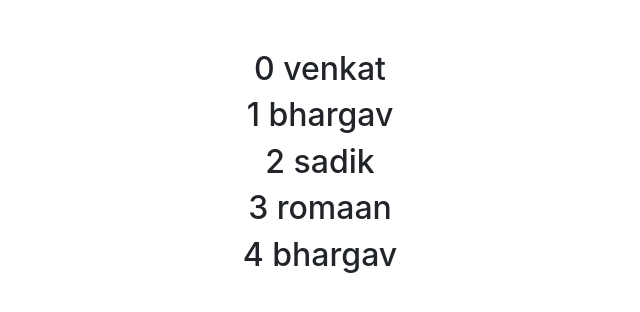
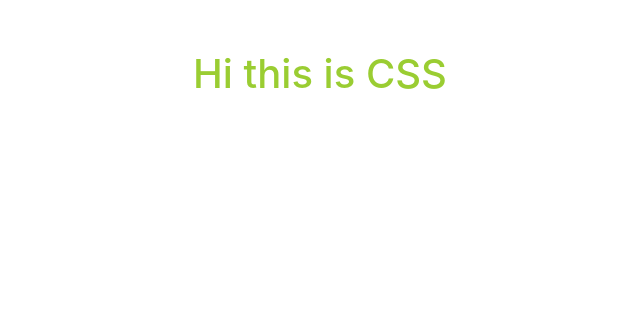
Before and after one commit to saitinku510/React-app, a React (Create React App) app: page / in a window 1280 px wide. Shown: the top 312 px of the page, without its empty margins (320-960 px from the left). Built offline with nearby package versions, Linux system fonts and the light colour scheme.

Commit message:
adding css styling

```diff
--- a/src/App.js
+++ b/src/App.js
@@ -10,6 +10,7 @@ import EventBind from './Components/eventBind'
 import ParentComponent from './Components/parentComponent'
 import UserGreeting from './Components/userGreeting'
 import NameList from './Components/nameList'
+import Stylesheet from './Components/Stylesheet'
 // import Counter from './Components/counter'
 
 function App() {
@@ -33,7 +34,8 @@ function App() {
       {/* <EventBind /> */}
       {/* <ParentComponent /> */}
       {/* <UserGreeting /> */}
-      <NameList />
+      {/* <NameList /> */}
+      <Stylesheet primary={true}/>
     </div>
   );
 }
--- /dev/null
+++ b/src/Components/Stylesheet.js
@@ -0,0 +1,13 @@
+import React from 'react'
+import './myStyles.css'
+
+function Stylesheet(props) {
+    let classname = props.primary ? 'primary' : ''
+  return (
+    <div>
+      <h1 className={classname}>Hi this is CSS</h1>
+    </div>
+  )
+}
+
+export default Stylesheet
--- /dev/null
+++ b/src/Components/myStyles.css
@@ -0,0 +1,3 @@
+.primary{
+    color: yellowgreen;
+}
```
